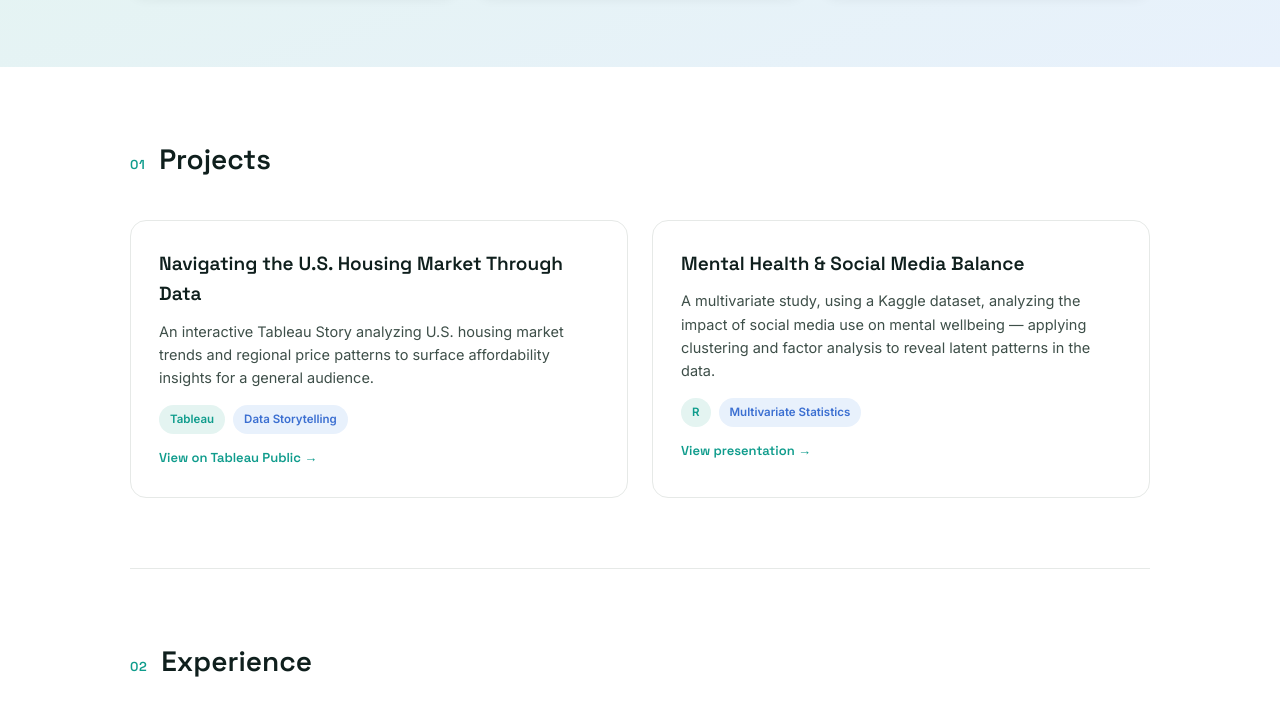
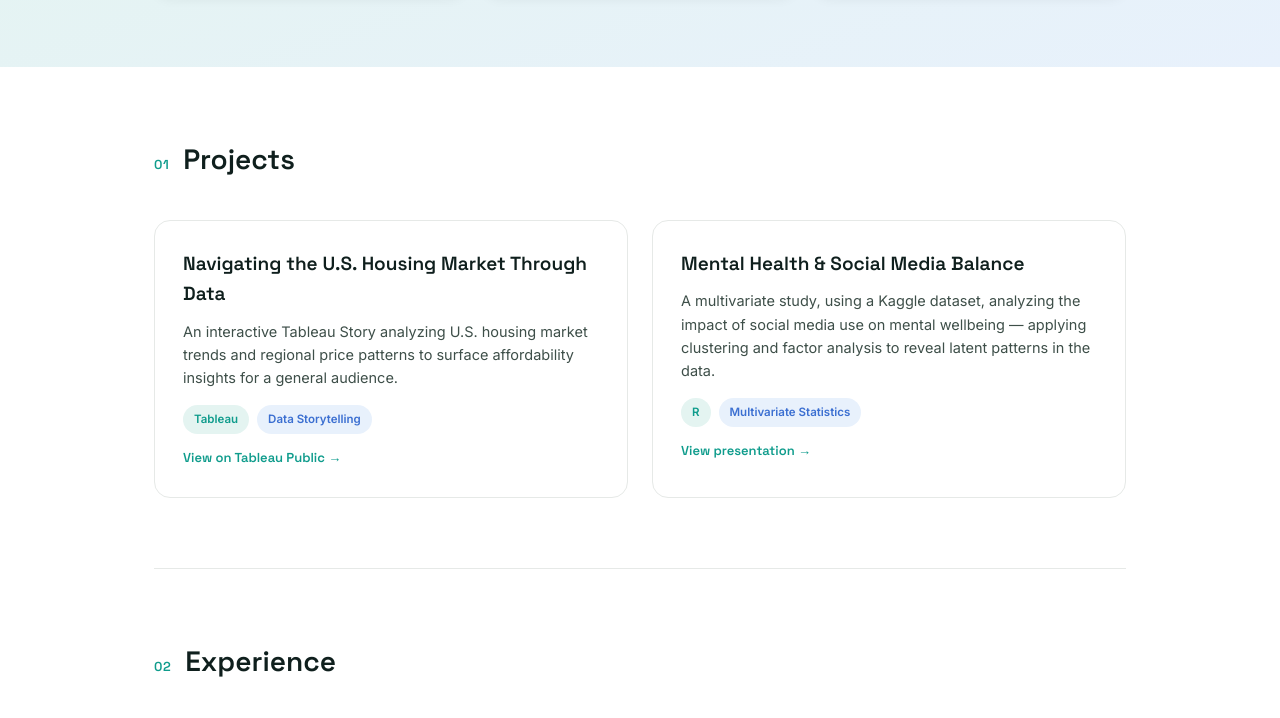
Before and after one commit to zoefhorn/zoefhorn.github.io, a plain HTML site: page index.html in a window 1280 px wide. Shown: the part 654-1372 px from the top of the page. Drawn offline with Linux system fonts and the light colour scheme.

Commit message:
Add files via upload

```diff
--- a/index.html
+++ b/index.html
@@ -24,7 +24,7 @@
   html{scroll-behavior:smooth;}
   body{font-family:'Inter',sans-serif;color:var(--ink); background:var(--paper); font-size:16px; line-height:1.6;}
   a{color:inherit; text-decoration:none;}
-  .wrap{max-width:var(--max-w); margin:0 auto; padding:0 40px;}
+  .wrap{max-width:var(--max-w); margin:0 auto; padding:0 clamp(20px, 5vw, 64px);}
 
   nav{display:flex; justify-content:space-between; align-items:center; padding:30px 0;}
   .logo{font-family:'Space Grotesk',sans-serif; font-weight:700; font-size:19px;}
@@ -212,7 +212,6 @@
             <span class="caption">View infographic →</span>
           </button>
         </div>
-        </div>
         <div class="tag-row">
           <span class="tag teal">Excel</span>
           <span class="tag blue">Canva</span>
```
